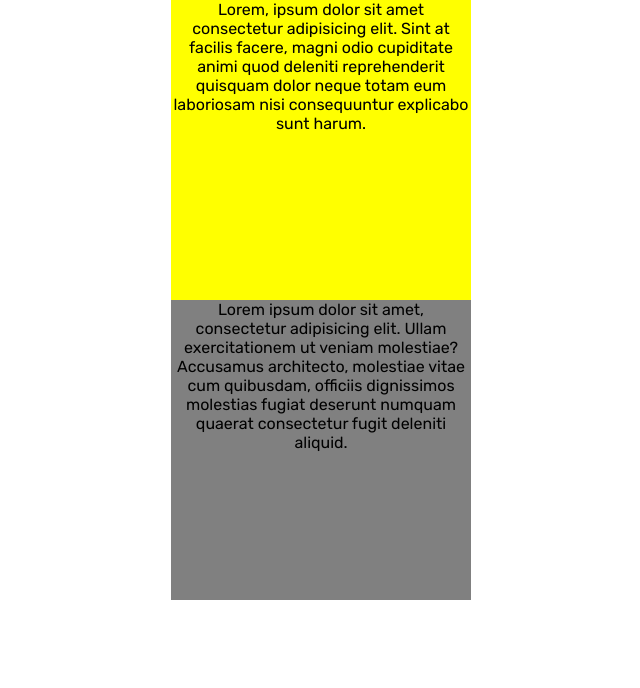
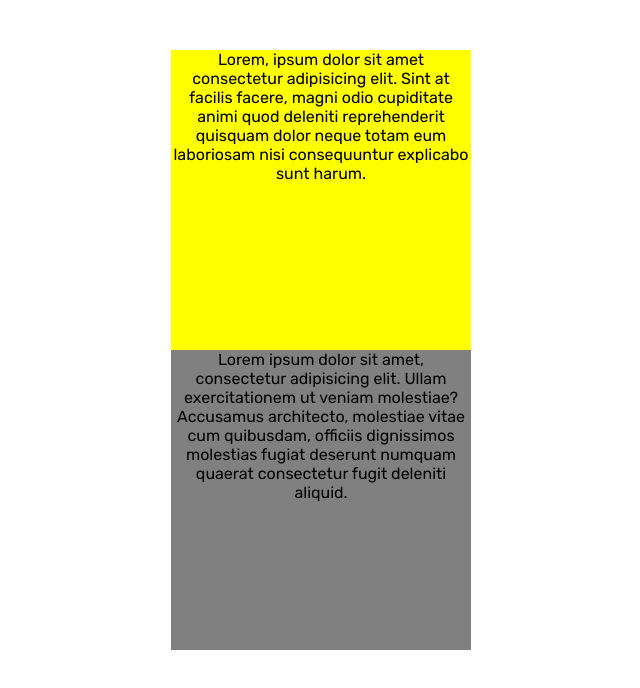
Before and after one commit to amunizp/RockTheCode-HoverAnimation, a plain HTML site: page Index.html in a window 1280 px wide. Shown: the whole page, without its empty margins (319-959 px from the left). Drawn offline with Linux system fonts and the light colour scheme.

Commit message:
me esta fallando algo

```diff
--- a/Index.html
+++ b/Index.html
@@ -9,7 +9,7 @@
 </head>
 
 <body>
-  <section class="grid-container">
+  <section class="container tarjetas">
     <div class="box background">
       <p>Lorem, ipsum dolor sit amet consectetur adipisicing elit. Sint at facilis facere, magni odio cupiditate animi
         quod deleniti reprehenderit quisquam dolor neque totam eum laboriosam nisi consequuntur explicabo sunt harum.
@@ -20,6 +20,7 @@
         architecto, molestiae vitae cum quibusdam, officiis dignissimos molestias fugiat deserunt numquam quaerat
         consectetur fugit deleniti aliquid.</p>
     </div>
+
   </section>
 </body>
 
--- a/style.css
+++ b/style.css
@@ -6,33 +6,45 @@
   box-sizing: border-box;
   font-family: 'Rubik', sans-serif;
 }
-
-.grid-container {
+/* va a ser un grid 1x1 con dos cajitas una encima de otra.  */
+.container {
   display: grid;
   align-items: center;
   justify-content: center;
   text-align: center;
   justify-items: center;
   align-content: center;
-  grid-template-rows: 1fr 1fr;
+}
+/* la tarjeta de encima al principio esta transladada fuera de la vista */
+
+.tarjetas {
+  width: 90%;
+  margin: auto;
+  padding: 50px;
+  max-width: 300px;
+  grid-template-columns: 1fr;
+  grid-template-rows: 1fr;
+  gap: 2%;
 }
 /* las does cajas son el mismo tamaño */
 .box {
   width: 300px;
   height: 300px;
   background-color: yellow;
+  grid-row: 1;
+  grid-column: 1;
 }
-/* al principo el que se mueve esta escondida */
+/* al principo el que se mueve esta escondida
+porque esta en un overflow  */
 .moving {
-  display: flex;
   background: grey;
   animation-duration: 2s;
-  transform-origin: bottom;
+  overflow: hidden;
+  transform: translateY(300px);
 }
+/* el hover tiene que pasar sobre el dive que background */
 .moving:hover {
-  display: flex;
   animation-name: cubre;
-  animation-timing-function: ease;
 }
 /* igual esta todo aqui. el bounce on hoover. https://blog.hubspot.com/website/css-hover-animation */
 @keyframes cubre {
@@ -40,6 +52,6 @@
     transform: translateY(0);
   }
   100% {
-    transform: translateY(-100px);
+    transform: translateY(-600px);
   }
 }
```
